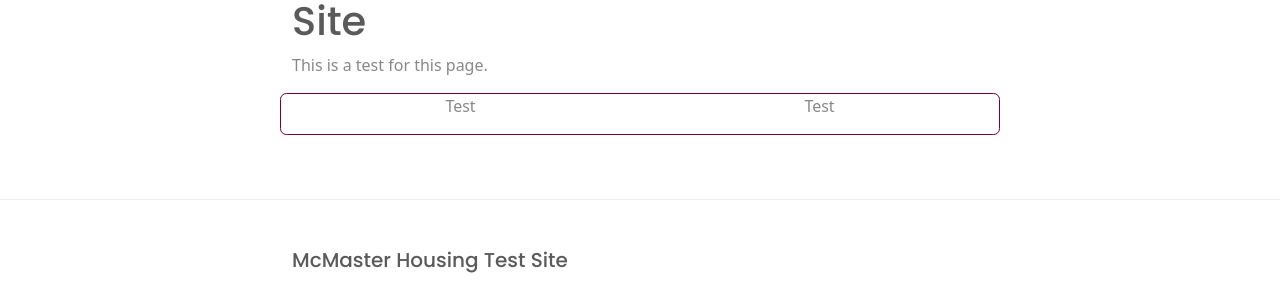
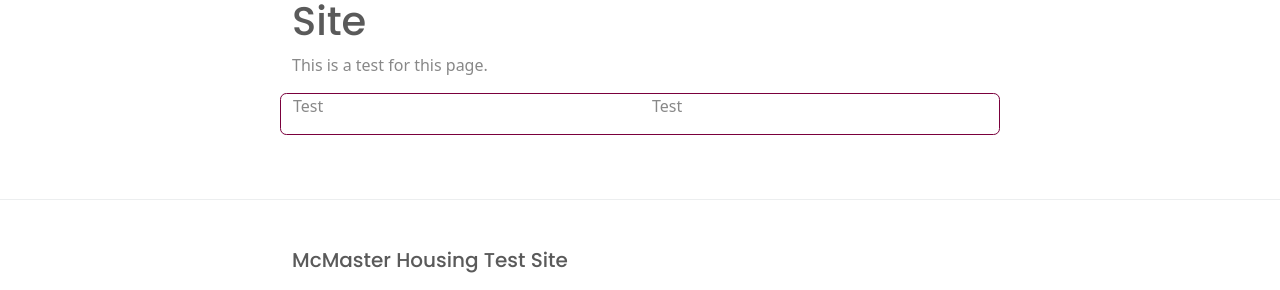
Before and after one commit to mcmasterhcs/test-repo, a Jekyll site: the page built from index.md, in a window 1280 px wide. Shown: the part 155-445 px from the top of the page. Built offline with Jekyll 4.4.1, drawn with Linux system fonts in a browser that asks for light colours.

Commit message:
Testing.

```diff
--- a/index.md
+++ b/index.md
@@ -6,6 +6,6 @@ title: McMaster University Housing Test Site
 This is a test for this page.
 
 <div class="row my-3 border border-primary rounded">
-<p class="align-middle text-center col-lg-6">Test</p>
-<p class="align-middle text-center col-lg-6">Test</p>
+<p class="align-items-center col-lg-6">Test</p>
+<p class="align-items-center col-lg-6">Test</p>
 </div>
```
